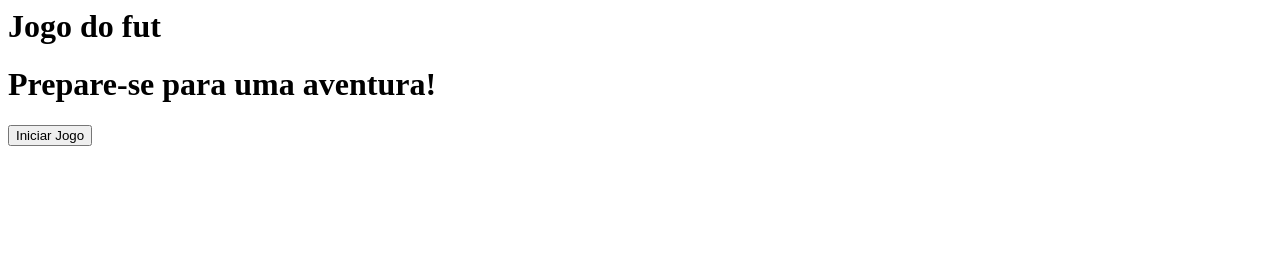
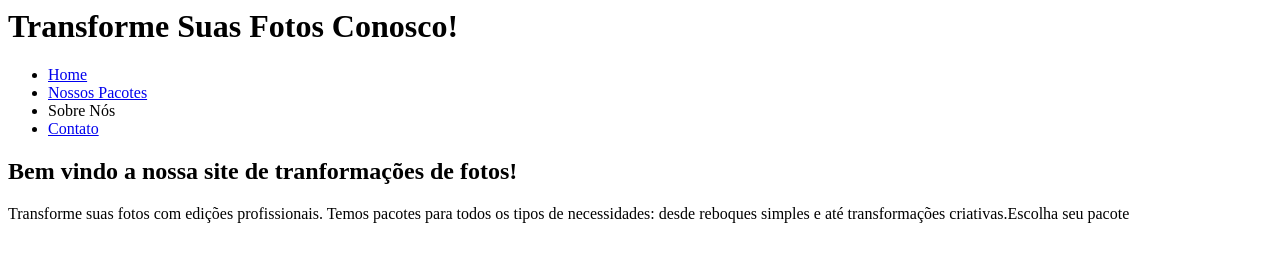
Before and after one commit to Fernandobika/Jogo-do-fut, a plain HTML site: page index.html in a window 1280 px wide. Drawn offline with Linux system fonts and the light colour scheme.

Commit message:
Update index.html

```diff
--- a/index.html
+++ b/index.html
@@ -3,23 +3,23 @@
     <head>
       <meta charset="UTF-8">
       <meta name="viewport" content="width=device-width, inicial-scale=1.0">
-      <title> Jogo do fut </title>
+      <title> Serviços de Ediçoes de fotos  </title>
       <link rel="styleesheet" href="style.css">
     </head>
     <body>
       <head>
-        <h1>Jogo do fut</h1>
-        <h1>Prepare-se para uma aventura!</h1>
+        <h1>Transforme Suas Fotos Conosco!</h1>
+        <nav>
+          <ul>
+            <li><a href="#home">Home</a></li>
+            <li><a href="#pacotes">Nossos Pacotes</a></li>
+            <li><a herf="#sobre">Sobre Nós</a></li>
+            <li><a href="#contato">Contato</a></li>
+          </ul>
+        </nav>
       </head>
 
-    <main>
-      <button id="start-button">Iniciar Jogo</button>
-    </main>
-
-    <footer>
-      <p> </p>
-    </footer>
-
-    <script src="script.js"></script>
-    </body>
-  </html>
+      <selection id="home">
+        <h2>Bem vindo a nossa site de tranformações de fotos!</h2>
+        <p>Transforme suas fotos com edições profissionais. Temos pacotes para todos os tipos de necessidades: desde reboques simples e até transformações criativas.Escolha seu pacote</p>
+      </selection>
```
